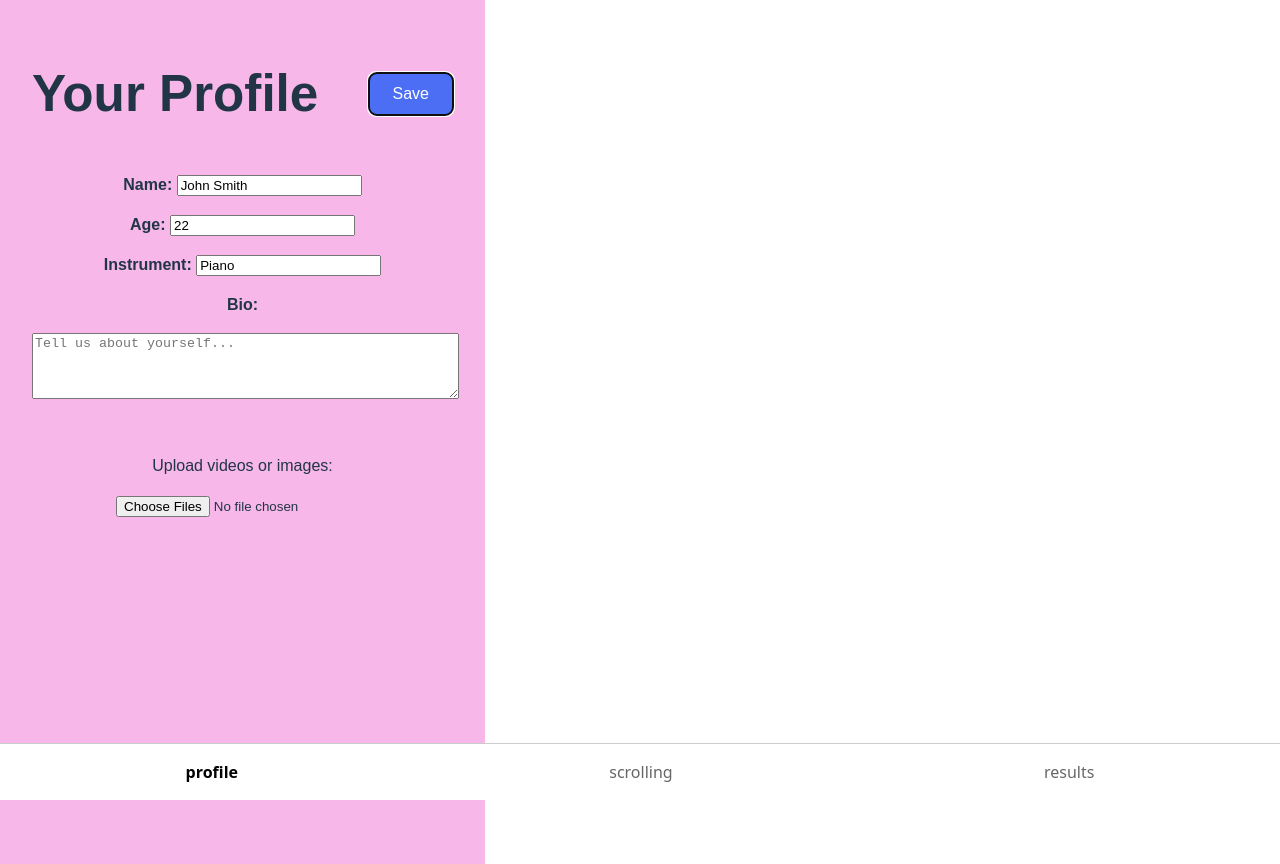
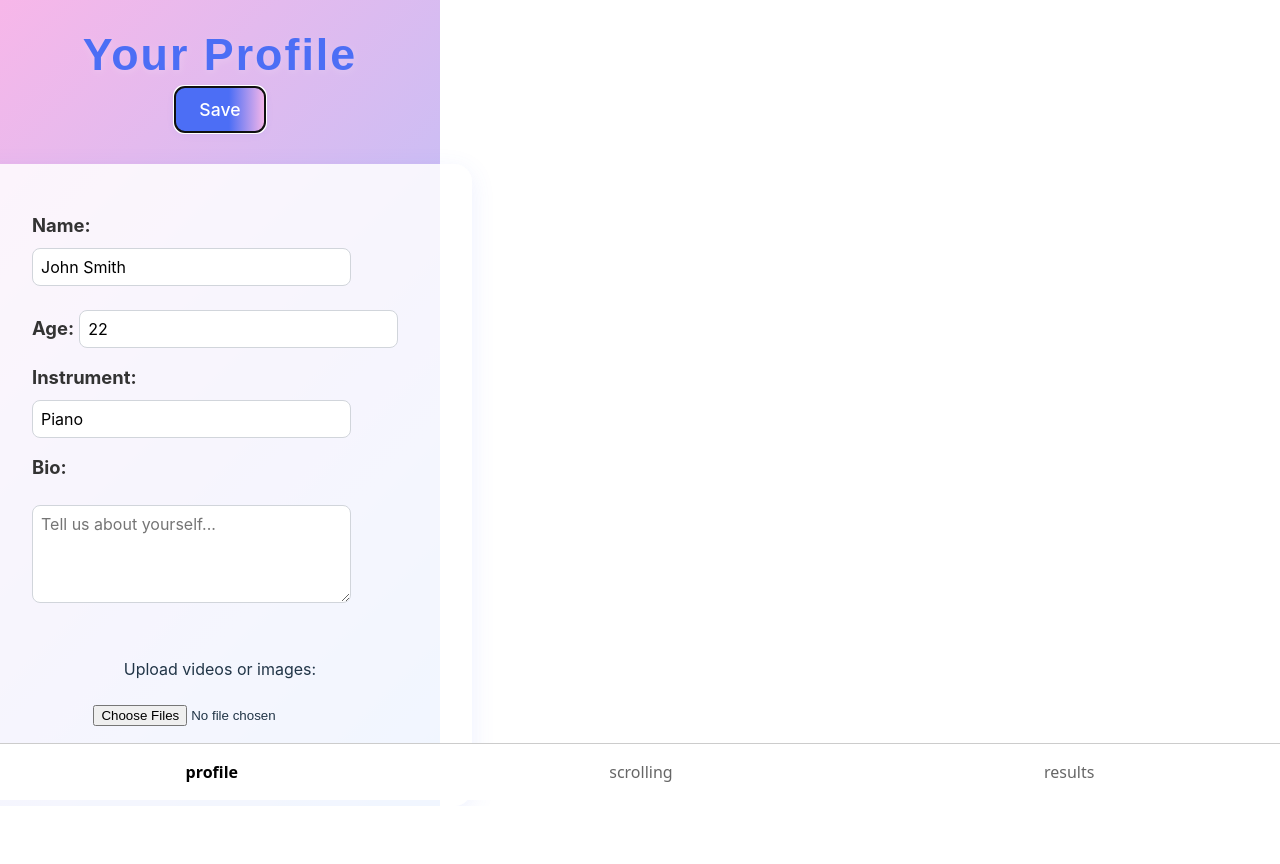
Before and after one commit to anncasey22/Ensembley, a React (Vite) app in the folder my-react-app/: page /profile in a window 1280 px wide. Both pictures are taken after a click on the button "Edit". After the commit the page ends 806 px from the top, so only its background shows below. Built offline with nearby package versions, Linux system fonts and the light colour scheme.

Commit message:
finished styling fonts and colors

```diff
--- /dev/null
+++ b/my-react-app/src/profile.css
@@ -0,0 +1,145 @@
+/* Main container */
+.profile-container {
+  min-height: 100vh;
+  background: linear-gradient(135deg, #f7b7e9 0%, #a0c4ff 100%);
+  display: flex;
+  flex-direction: column;
+  align-items: center;
+  justify-content: center;
+  font-family: 'Inter', 'Segoe UI', Arial, sans-serif;
+}
+
+/* Header */
+.profile-header h1 {
+  font-family: 'Pacifico', 'Montserrat', cursive, sans-serif;
+  font-size: 2.8rem;
+  color: #4c6ef5;
+  margin-bottom: 0.5rem;
+  letter-spacing: 2px;
+  text-shadow: 1px 2px 8px #fff3;
+}
+
+.profile-header {
+  text-align: center;
+  margin-bottom: 2rem;
+}
+
+/* Profile content card */
+.profile-content {
+  background: rgba(255,255,255,0.85);
+  border-radius: 18px;
+  box-shadow: 0 6px 24px rgba(76,110,245,0.10);
+  padding: 2rem;
+  width: 100%;
+  max-width: 650px;
+  display: flex;
+  flex-direction: column;
+  align-items: center;
+}
+
+/* Fields */
+.profile-fields p {
+  font-size: 1.15rem;
+  margin: 1rem 0;
+  color: #333;
+  font-family: 'Inter', 'Montserrat', sans-serif;
+}
+
+.profile-value {
+  font-family: 'Montserrat', 'Inter', sans-serif;
+  font-weight: 600;
+  color: #222;
+  font-size: 1.1rem;
+}
+
+.profile-input,
+.profile-textarea {
+  font-size: 1rem;
+  padding: 0.5rem;
+  border-radius: 8px;
+  border: 1px solid #d1d5db;
+  width: 80%;
+  margin-top: 0.5rem;
+  font-family: 'Inter', 'Montserrat', sans-serif;
+}
+
+.profile-textarea {
+  resize: vertical;
+  min-height: 80px;
+}
+
+.profile-bio {
+  font-style: italic;
+  color: #666;
+  margin-top: 0.5rem;
+  font-family: 'Inter', 'Montserrat', sans-serif;
+}
+
+/* Upload section */
+.profile-upload {
+  margin: 2rem 0 1rem 0;
+  width: 100%;
+  text-align: center;
+  font-family: 'Montserrat', 'Inter', sans-serif;
+}
+
+.profile-file-input {
+  margin-top: 0.5rem;
+}
+
+/* Media preview */
+.media-preview {
+  width: 100%;
+  margin-top: 2rem;
+  display: flex;
+  flex-direction: column;
+  align-items: center;
+  gap: 2rem;
+}
+
+.media-card {
+  background: #f0f4ff;
+  border-radius: 14px;
+  box-shadow: 0 2px 8px rgba(76,110,245,0.10);
+  padding: 1rem;
+  width: 100%;
+  max-width: 400px;
+  text-align: center;
+  font-family: 'Inter', 'Montserrat', sans-serif;
+}
+
+.media-name {
+  font-weight: bold;
+  margin-bottom: 0.5rem;
+  color: #4c6ef5;
+  font-family: 'Montserrat', 'Pacifico', cursive, sans-serif;
+  font-size: 1.2rem;
+}
+
+.media-img,
+.media-video {
+  max-width: 100%;
+  max-height: 300px;
+  border-radius: 8px;
+  margin-top: 0.5rem;
+  background: #222;
+}
+
+/* Buttons */
+.primary-button {
+  padding: 0.75rem 1.5rem;
+  font-size: 1.1rem;
+  background: linear-gradient(90deg, #4c6ef5 60%, #f7b7e9 100%);
+  color: white;
+  border: none;
+  border-radius: 10px;
+  cursor: pointer;
+  font-family: 'Montserrat', 'Inter', sans-serif;
+  box-shadow: 0 2px 8px rgba(76,110,245,0.10);
+  transition: background 0.2s, transform 0.2s;
+}
+
+.primary-button:hover {
+  background: linear-gradient(90deg, #3b5bdb 60%, #a0c4ff 100%);
+  transform: scale(1.05);
+}
--- a/my-react-app/src/profile.jsx
+++ b/my-react-app/src/profile.jsx
@@ -1,17 +1,13 @@
 import { useState } from 'react'
+import './profile.css'
 
 function Profile() {
   const [mediaList, setMediaList] = useState([])
-
-  //profile fields
   const [name, setName] = useState('John Smith')
   const [age, setAge] = useState('22')
   const [instrument, setInstrument] = useState('Piano')
   const [bio, setBio] = useState('')
-
   const [submittedBio, setSubmittedBio] = useState(null)
-
-  //edit mode toggle
   const [isEditing, setIsEditing] = useState(false)
 
   const handleFileChange = (e) => {
@@ -25,7 +21,6 @@ function Profile() {
         : null,
       name: file.name,
     })).filter((item) => item.type !== null)
-
     setMediaList((prev) => [...prev, ...updatedMedia])
   }
 
@@ -36,23 +31,22 @@ function Profile() {
 
   const toggleEditMode = () => {
     if (isEditing) {
-      // save changes when exiting edit mode
       setSubmittedBio(bio)
     }
     setIsEditing(!isEditing)
   }
 
   return (
-    <div className="app-container">
-      <div style={{ display: 'flex', justifyContent: 'space-between', alignItems: 'center' }}>
+    <div className="profile-container">
+      <div className="profile-header">
         <h1>Your Profile</h1>
         <button className="primary-button" onClick={toggleEditMode}>
           {isEditing ? 'Save' : 'Edit'}
         </button>
       </div>
 
-      {/* Editable fields */}
-      <div style={{ marginTop: '1rem' }}>
+      <div className="profile-content">
+        <div className="profile-fields">
           <p>
             <strong>Name:</strong>{' '}
             {isEditing ? (
@@ -60,9 +54,10 @@ function Profile() {
                 type="text"
                 value={name}
                 onChange={(e) => setName(e.target.value)}
+                className="profile-input"
               />
             ) : (
-            name
+              <span className="profile-value">{name}</span>
             )}
           </p>
           <p>
@@ -72,9 +67,10 @@ function Profile() {
                 type="text"
                 value={age}
                 onChange={(e) => setAge(e.target.value)}
+                className="profile-input"
               />
             ) : (
-            age
+              <span className="profile-value">{age}</span>
             )}
           </p>
           <p>
@@ -84,50 +80,50 @@ function Profile() {
                 type="text"
                 value={instrument}
                 onChange={(e) => setInstrument(e.target.value)}
+                className="profile-input"
               />
             ) : (
-            instrument
+              <span className="profile-value">{instrument}</span>
             )}
           </p>
-
           <p><strong>Bio:</strong></p>
           {isEditing ? (
             <textarea
               value={bio}
               onChange={(e) => setBio(e.target.value)}
               rows={4}
-            cols={50}
+              className="profile-textarea"
               placeholder="Tell us about yourself..."
-            style={{ width: '100%', marginBottom: '1rem' }}
             />
           ) : (
-          <p style={{ fontStyle: 'italic' }}>{submittedBio || 'No bio yet.'}</p>
+            <p className="profile-bio">{submittedBio || 'No bio yet.'}</p>
           )}
         </div>
 
-      {/* File upload section */}
-      <p style={{ marginTop: '2rem' }}>Upload videos or images:</p>
+        <div className="profile-upload">
+          <p>Upload videos or images:</p>
           <input
             type="file"
             accept="image/*,video/*"
             multiple
             onChange={handleFileChange}
+            className="profile-file-input"
           />
+        </div>
 
-      {/* Media Preview */}
-      <div className="media-preview" style={{ marginTop: '2rem' }}>
+        <div className="media-preview">
           {mediaList.map((media, index) => (
-          <div key={index} style={{ marginBottom: '1.5rem' }}>
-            <p style={{ fontWeight: 'bold' }}>{media.name}</p>
+            <div key={index} className="media-card">
+              <p className="media-name">{media.name}</p>
               {media.type === 'image' && (
                 <img
                   src={media.url}
                   alt={`Uploaded ${index}`}
-                style={{ maxWidth: '100%', maxHeight: '400px' }}
+                  className="media-img"
                 />
               )}
               {media.type === 'video' && (
-              <video controls style={{ maxWidth: '100%', maxHeight: '400px' }}>
+                <video controls className="media-video">
                   <source src={media.url} />
                   Your browser does not support the video tag.
                 </video>
@@ -136,6 +132,7 @@ function Profile() {
           ))}
         </div>
       </div>
+    </div>
   )
 }
 
--- /dev/null
+++ b/my-react-app/src/results.css
@@ -0,0 +1,99 @@
+/* Main container */
+.results-container {
+  min-height: 100vh;
+  background: linear-gradient(135deg, #f7b7e9 0%, #a0c4ff 100%);
+  display: flex;
+  flex-direction: column;
+  align-items: center;
+  justify-content: center;
+  font-family: 'Inter', 'Segoe UI', Arial, sans-serif;
+}
+
+/* Header */
+.results-header h1 {
+  font-family: 'Pacifico', 'Montserrat', cursive, sans-serif;
+  font-size: 2.8rem;
+  color: #4c6ef5;
+  margin-bottom: 0.5rem;
+  letter-spacing: 2px;
+  text-shadow: 1px 2px 8px #fff3;
+}
+
+.results-header {
+  text-align: center;
+  margin-bottom: 2rem;
+}
+
+/* Results content card */
+.results-content {
+  background: rgba(255,255,255,0.85);
+  border-radius: 18px;
+  box-shadow: 0 6px 24px rgba(76,110,245,0.10);
+  padding: 2rem;
+  width: 100%;
+  max-width: 650px;
+  display: flex;
+  flex-direction: column;
+  align-items: center;
+}
+
+/* Results list */
+.results-list {
+  width: 100%;
+  margin-top: 1rem;
+  display: flex;
+  flex-direction: column;
+  gap: 1.5rem;
+  align-items: center;
+}
+
+.result-card {
+  background: #f0f4ff;
+  border-radius: 14px;
+  box-shadow: 0 2px 8px rgba(76,110,245,0.10);
+  padding: 1rem;
+  width: 100%;
+  max-width: 400px;
+  text-align: center;
+  font-family: 'Inter', 'Montserrat', sans-serif;
+}
+
+.result-title {
+  font-weight: bold;
+  margin-bottom: 0.5rem;
+  color: #4c6ef5;
+  font-family: 'Montserrat', 'Pacifico', cursive, sans-serif;
+  font-size: 1.2rem;
+}
+
+.result-details {
+  font-size: 1.1rem;
+  color: #333;
+  font-family: 'Inter', 'Montserrat', sans-serif;
+}
+
+.result-value {
+  font-family: 'Montserrat', 'Inter', sans-serif;
+  font-weight: 600;
+  color: #222;
+  font-size: 1.1rem;
+}
+
+/* Buttons */
+.primary-button {
+  padding: 0.75rem 1.5rem;
+  font-size: 1.1rem;
+  background: linear-gradient(90deg, #4c6ef5 60%, #f7b7e9 100%);
+  color: white;
+  border: none;
+  border-radius: 10px;
+  cursor: pointer;
+  font-family: 'Montserrat', 'Inter', sans-serif;
+  box-shadow: 0 2px 8px rgba(76,110,245,0.10);
+  transition: background 0.2s, transform 0.2s;
+}
+
+.primary-button:hover {
+  background: linear-gradient(90deg, #3b5bdb 60%, #a0c4ff 100%);
+  transform: scale(1.05);
+}
--- a/my-react-app/src/results.jsx
+++ b/my-react-app/src/results.jsx
@@ -1,22 +1,9 @@
-// src/results.jsx
+import './results.css'
 import './scrolling.css'
 import { useEffect, useMemo, useRef, useState } from 'react'
 
 const RECS_KEY = 'recommendations'
 const STORAGE_KEY = 'scrolling_interactions'
-
-/**
- * expected json shape (array of 3+ items):
- * [
- *  {
- *    "name": "Cafe Blue Open Mic",
- *    "location": { "lat": 37.8715, "lng": -122.2730, "address": "2420 Shattuck Ave, Berkeley, CA" },
- *    "why": "you like guitar + jazz, this spot hosts live jazz guitar sets…",
- *    "people": ["Ava Martinez", "Noah Kim", "Lia Chen"]
- *  },
- *  ...
- * ]
- */
 
 function Results() {
   const [recs, setRecs] = useState({ recommendations: { events: [] }, userPreferences: {} })
@@ -213,180 +200,106 @@ function Results() {
   }
 
   return (
-    <div className="app-container" style={{ paddingBottom: '5rem' }}>
-      <div style={{ display: 'flex', justifyContent: 'space-between', alignItems: 'center', gap: 12 }}>
-        <h1 style={{ color: '#333' }}>Your Personalized Recommendations</h1>
-        <div style={{ display: 'flex', gap: 8 }}>
+    <div className="results-container">
+      <div className="results-header">
+        <h1>Your Personalized Recommendations</h1>
+        <div style={{ display: 'flex', gap: 8, justifyContent: 'center', marginTop: '1rem' }}>
           <button
             className="primary-button"
             disabled={!data.length || sending}
             onClick={sendToAgent}
-            style={{ fontSize: '0.9em' }}
           >
             {sending ? 'Getting recommendations...' : 'Get AI Recommendations'}
           </button>
-          <button onClick={clear} disabled={!recs.recommendations.events.length}>
-            clear
+          <button className="primary-button" style={{ background: '#eee', color: '#333' }} onClick={clear} disabled={!recs.recommendations.events.length}>
+            Clear
           </button>
         </div>
       </div>
 
       {error && <p style={{ color: '#d32f2f', marginTop: '1rem', background: 'white', padding: '10px', borderRadius: '4px' }}>{error}</p>}
 
-      {/* Show current preferences summary */}
       {data.length > 0 && (
-        <div style={{
-          background: 'white',
-          padding: '15px',
-          borderRadius: '8px',
-          marginTop: '20px',
-          marginBottom: '20px',
-          border: '1px solid #ccc',
-          color: '#333'
-        }}>
-          <h3 style={{ marginBottom: '10px', color: '#1a73e8' }}>Your Current Preferences:</h3>
-          <div style={{ display: 'flex', gap: '20px', flexWrap: 'wrap' }}>
+        <div className="results-content">
+          <h3 className="result-title">Your Current Preferences:</h3>
+          <div className="results-list" style={{ flexDirection: 'row', gap: '2rem', marginBottom: '1rem' }}>
             {Object.keys(tallies.genre || {}).length > 0 && (
               <div>
-                <strong style={{ color: '#333' }}>Genres:</strong>
-                <span style={{ color: '#555' }}> {Object.keys(tallies.genre).join(', ')}</span>
+                <strong>Genres:</strong>
+                <span className="result-value"> {Object.keys(tallies.genre).join(', ')}</span>
               </div>
             )}
             {Object.keys(tallies.instrument || {}).length > 0 && (
               <div>
-                <strong style={{ color: '#333' }}>Instruments:</strong>
-                <span style={{ color: '#555' }}> {Object.keys(tallies.instrument).join(', ')}</span>
+                <strong>Instruments:</strong>
+                <span className="result-value"> {Object.keys(tallies.instrument).join(', ')}</span>
               </div>
             )}
             {Object.keys(tallies.artist || {}).length > 0 && (
               <div>
-                <strong style={{ color: '#333' }}>Artists:</strong>
-                <span style={{ color: '#555' }}> {Object.keys(tallies.artist).join(', ')}</span>
+                <strong>Artists:</strong>
+                <span className="result-value"> {Object.keys(tallies.artist).join(', ')}</span>
               </div>
             )}
           </div>
-          <p style={{ marginTop: '10px', fontSize: '0.9em', color: '#666' }}>
+          <p className="result-details" style={{ marginTop: '10px' }}>
             Click Get AI Recommendations above to find some events that match your taste!
           </p>
         </div>
       )}
 
-      {/* Show user preferences that led to recommendations */}
       {recs.recommendations.events.length > 0 && (
-        <div style={{
-          background: 'white',
-          padding: '15px',
-          borderRadius: '8px',
-          marginTop: '20px',
-          marginBottom: '20px',
-          border: '1px solid #ccc'
-        }}>
-          <h3 style={{ color: '#1a73e8', marginBottom: '10px' }}>Based on Your Likes:</h3>
-          <div style={{ display: 'flex', gap: '20px', marginTop: '10px' }}>
+        <div className="results-content">
+          <h3 className="result-title">Based on Your Likes:</h3>
+          <div className="results-list" style={{ flexDirection: 'row', gap: '2rem', marginBottom: '1rem' }}>
             {recs.userPreferences.genres?.length > 0 && (
               <div>
-                <strong style={{ color: '#333' }}>Genres:</strong>
-                <span style={{ color: '#555' }}> {recs.userPreferences.genres.join(', ')}</span>
+                <strong>Genres:</strong>
+                <span className="result-value"> {recs.userPreferences.genres.join(', ')}</span>
               </div>
             )}
             {recs.userPreferences.instruments?.length > 0 && (
               <div>
-                <strong style={{ color: '#333' }}>Instruments:</strong>
-                <span style={{ color: '#555' }}> {recs.userPreferences.instruments.join(', ')}</span>
+                <strong>Instruments:</strong>
+                <span className="result-value"> {recs.userPreferences.instruments.join(', ')}</span>
               </div>
             )}
             {recs.userPreferences.artists?.length > 0 && (
               <div>
-                <strong style={{ color: '#333' }}>Artists:</strong>
-                <span style={{ color: '#555' }}> {recs.userPreferences.artists.join(', ')}</span>
+                <strong>Artists:</strong>
+                <span className="result-value"> {recs.userPreferences.artists.join(', ')}</span>
               </div>
             )}
           </div>
         </div>
       )}
 
-      {/* Display AI recommendations */}
       {recs.recommendations.events.length > 0 && (
-        <div>
+        <div className="results-list">
           {recs.recommendations.events.map((event, index) => (
-            <div key={index} style={{
-              background: 'white',
-              padding: '25px',
-              borderRadius: '12px',
-              marginBottom: '20px',
-              boxShadow: '0 4px 6px rgba(0,0,0,0.1)',
-              border: '1px solid #e1e5e9'
-            }}>
-              <h3 style={{
-                color: '#1a73e8',
-                marginBottom: '12px',
-                fontSize: '1.4em',
-                fontWeight: '600'
-              }}>
-                🎤 {event.name}
-              </h3>
-
+            <div key={index} className="result-card">
+              <div className="result-title">🎤 {event.name}</div>
               {event.description && (
-                <div style={{
-                  background: '#f8f9fa',
-                  padding: '15px',
-                  borderRadius: '8px',
-                  marginBottom: '15px',
-                  border: '1px solid #e9ecef'
-                }}>
-                  <p style={{
-                    fontSize: '1.1em',
-                    marginBottom: '0',
-                    color: '#495057'
-                  }}>
-                    {event.description}
-                  </p>
+                <div className="result-details" style={{ background: '#f8f9fa', padding: '15px', borderRadius: '8px', marginBottom: '15px', border: '1px solid #e9ecef' }}>
+                  <p>{event.description}</p>
                 </div>
               )}
-
               {event.matchReason && (
-                <div style={{
-                  background: '#e8f5e8',
-                  padding: '15px',
-                  borderRadius: '8px',
-                  marginBottom: '15px',
-                  border: '1px solid #c3e6c3'
-                }}>
-                  <h4 style={{
-                    color: '#2d5a2d',
-                    marginBottom: '8px',
-                    fontSize: '1.1em'
-                  }}>
+                <div className="result-details" style={{ background: '#e8f5e8', padding: '15px', borderRadius: '8px', marginBottom: '15px', border: '1px solid #c3e6c3' }}>
+                  <h4 style={{ color: '#2d5a2d', marginBottom: '8px', fontSize: '1.1em' }}>
                     🎯 Why this matches you:
                   </h4>
-                  <p style={{
-                    color: '#2d5a2d',
-                    marginBottom: '0',
-                    fontStyle: 'italic'
-                  }}>
+                  <p style={{ color: '#2d5a2d', marginBottom: '0', fontStyle: 'italic' }}>
                     {event.matchReason}
                   </p>
                 </div>
               )}
-
               {event.expectedPerformances && (
-                <div style={{
-                  background: '#fff3cd',
-                  padding: '15px',
-                  borderRadius: '8px',
-                  border: '1px solid #ffeaa7'
-                }}>
-                  <h4 style={{
-                    color: '#856404',
-                    marginBottom: '8px',
-                    fontSize: '1.1em'
-                  }}>
+                <div className="result-details" style={{ background: '#fff3cd', padding: '15px', borderRadius: '8px', border: '1px solid #ffeaa7' }}>
+                  <h4 style={{ color: '#856404', marginBottom: '8px', fontSize: '1.1em' }}>
                     🎵 What to expect:
                   </h4>
-                  <p style={{
-                    color: '#856404',
-                    marginBottom: '0'
-                  }}>
+                  <p style={{ color: '#856404', marginBottom: '0' }}>
                     {event.expectedPerformances}
                   </p>
                 </div>
@@ -397,8 +310,8 @@ function Results() {
       )}
 
       {!recs.recommendations.events.length && (
-        <div style={{ marginTop: 12 }}>
-          <p>paste your ai agent json:</p>
+        <div className="results-content">
+          <p>Paste your AI agent JSON:</p>
           <textarea
             value={paste}
             onChange={(e) => setPaste(e.target.value)}
@@ -407,40 +320,9 @@ function Results() {
             placeholder='[{"name":"...", "location":{"lat":..,"lng":..,"address":"..."},"why":"...","people":["..."]}]'
           />
           <div style={{ marginTop: 8 }}>
-            <button className="primary-button" onClick={loadPaste}>load json</button>
+            <button className="primary-button" onClick={loadPaste}>Load JSON</button>
           </div>
         </div>
-      )}
-
-      {recs.length > 0 && view === 'list' && (
-        <ul style={{ listStyle: 'none', padding: 0, marginTop: 16 }}>
-          {recs.map((r, i) => (
-            <li key={i} className="result-card" style={card}>
-              <div className="result-name" style={nameStyle}>{r.name || 'open mic'}</div>
-              <div className="result-meta" style={meta}>
-                {r?.location?.address && <span>{r.location.address}</span>}
-                {r?.location?.lat != null && r?.location?.lng != null && (
-                  <span>· ({r.location.lat.toFixed(4)}, {r.location.lng.toFixed(4)})</span>
-                )}
-              </div>
-
-              {r.why && <p style={{ margin: '0.25rem 0 0.5rem' }}>{r.why}</p>}
-
-              {Array.isArray(r.people) && r.people.length > 0 && (
-                <div style={{ marginTop: 8 }}>
-                  <div style={{ fontWeight: 600, marginBottom: 6 }}>people attending</div>
-                  <ul style={{ margin: 0, paddingLeft: 18 }}>
-                    {r.people.map((p, idx) => (<li key={idx}>{p}</li>))}
-                  </ul>
-                </div>
-              )}
-            </li>
-          ))}
-        </ul>
-      )}
-
-      {recs.length > 0 && view === 'map' && (
-        <MapView events={validWithCoords} />
       )}
     </div>
   )
@@ -520,11 +402,11 @@ function MapView({ events }) {
   }, [events])
 
   return (
-    <div style={mapWrap}>
+    <div className="result-map">
       {events.length === 0 ? (
-        <p style={{ color: '#555' }}>no mappable events (missing lat/lng)</p>
+        <p className="result-details">no mappable events (missing lat/lng)</p>
       ) : (
-        <div ref={mapRef} style={mapEl} />
+        <div ref={mapRef} style={{ width: '100%', height: '70vh', borderRadius: '12px', overflow: 'hidden', border: '1px solid #eee' }} />
       )}
     </div>
   )
@@ -535,18 +417,4 @@ function escapeHtml(str = '') {
   return String(str).replace(/[&<>"']/g, s => ({'&':'&amp;','<':'&lt;','>':'&gt;','"':'&quot;',"'":'&#39;'}[s]))
 }
 
-//styling stuff
-const card = {
-  border: '1px solid #eee',
-  borderRadius: 12,
-  padding: '0.9rem 1rem',
-  marginBottom: '0.8rem',
-  background: '#fff',
-  boxShadow: '0 1px 6px rgba(0,0,0,0.04)',
-}
-const nameStyle = { fontWeight: 700, fontSize: '1.05rem', marginBottom: 4 }
-const meta = { display: 'flex', gap: 8, flexWrap: 'wrap', color: '#555', marginBottom: 6 }
-const mapWrap = { marginTop: 12, height: '70vh', borderRadius: 12, overflow: 'hidden', border: '1px solid #eee' }
-const mapEl = { width: '100%', height: '100%' }
-
 export default Results
```
Lines whose indentation alone changed are shown as unchanged.
